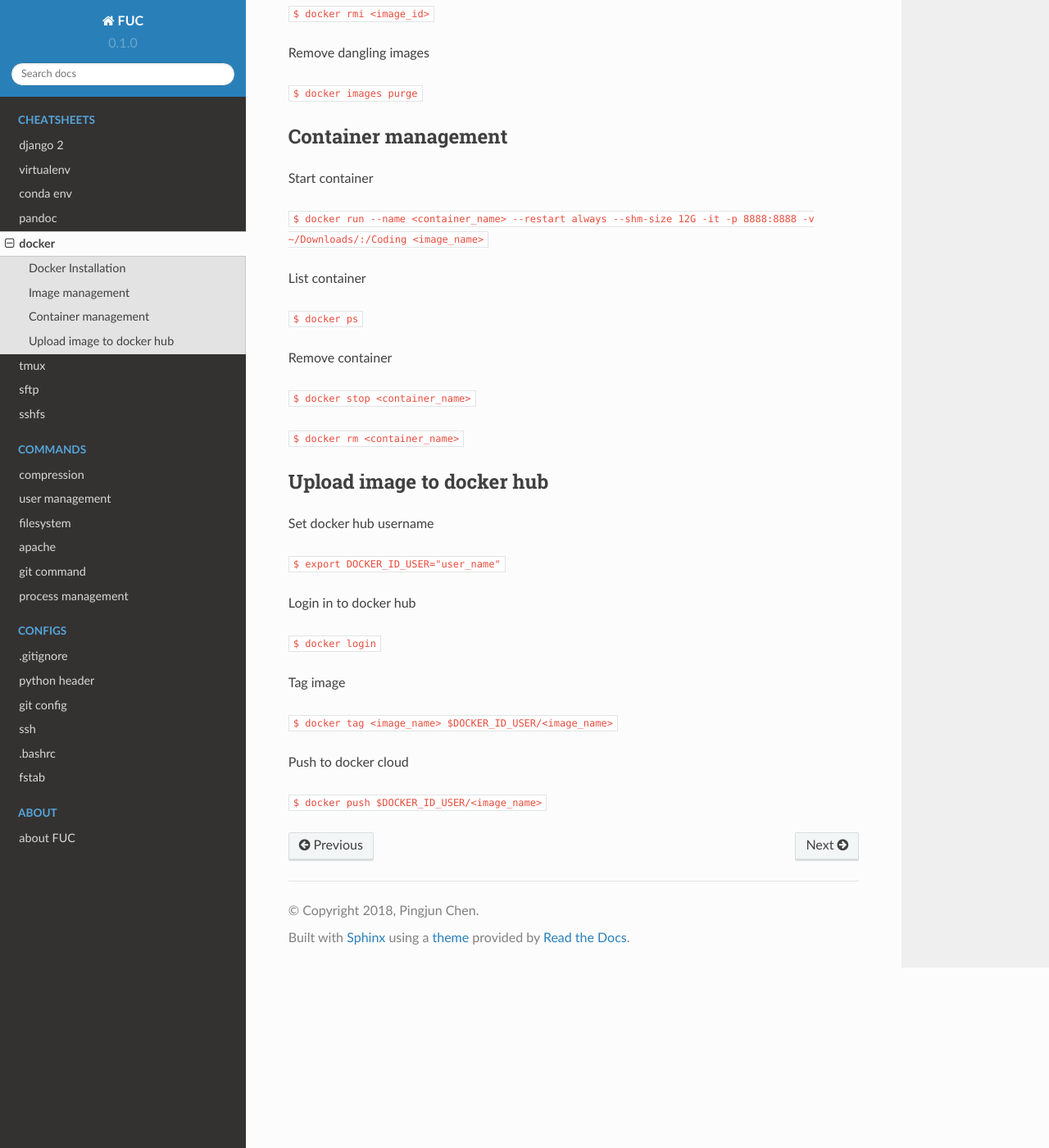
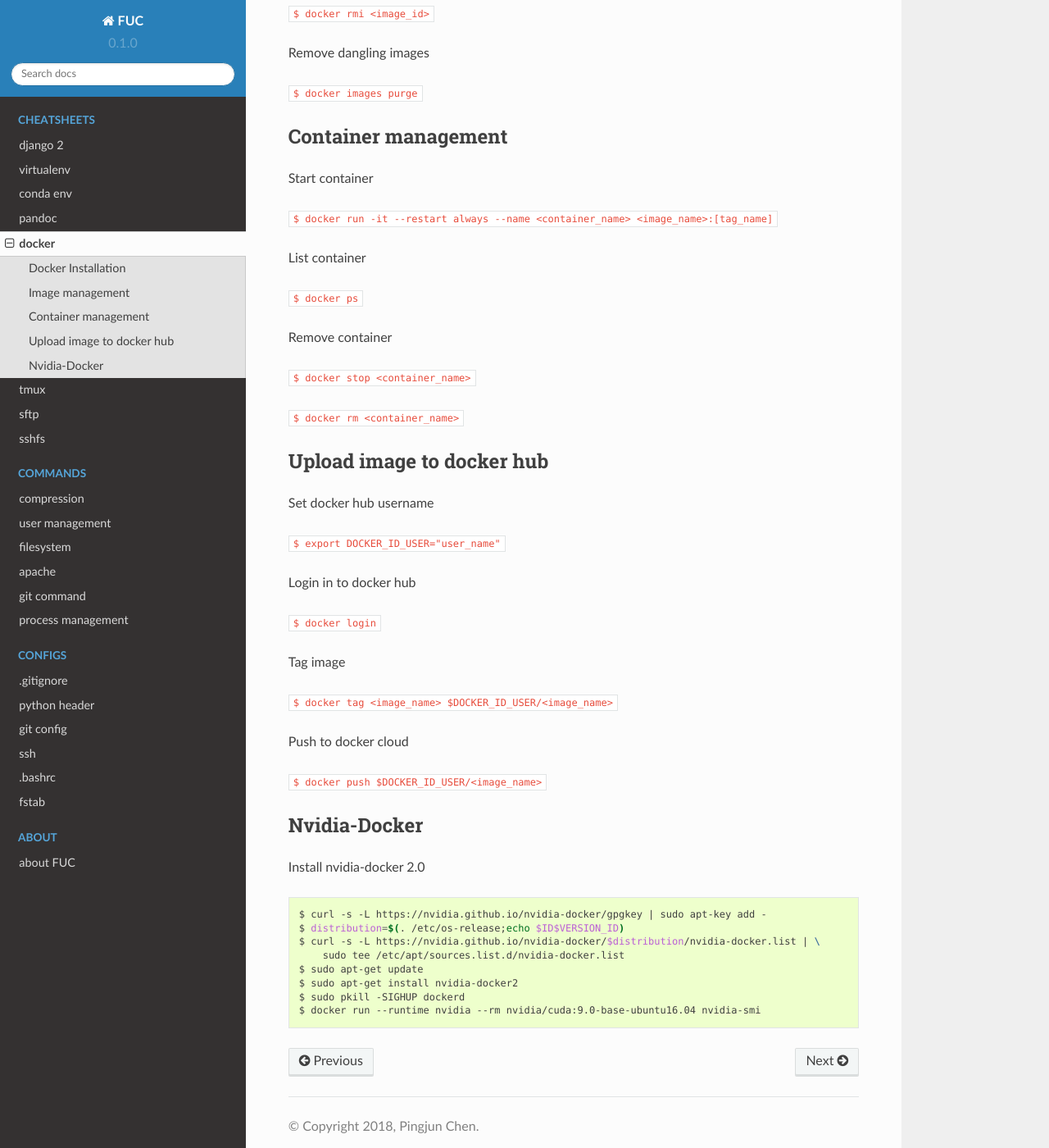
Before and after one commit to PingjunChen/FUC, a Sphinx documentation site: the page built from docs/docker.rst, in a window 1280 px wide and 1400 px high, scrolled down 1067 px. Shown: the whole window at 82% size. Built offline with Sphinx 7.4.7 and the Read the Docs theme 2.0.0, drawn with Linux system fonts in a browser that asks for light colours; some of the changed text lies outside the part shown.

Commit message:
update docker to add nvidia-docker

```diff
--- a/docs/docker.rst
+++ b/docs/docker.rst
@@ -27,7 +27,7 @@ Create **image** from `Dockerfile <https://docs.docker.com/engine/reference/buil
 
 Save image
 
-:code:`$ docker save <image_name>:[] <image_name>.tar`
+:code:`$ docker save <image_name>:[tag_name] <image_name>.tar`
 
 Load image
 
@@ -56,7 +56,7 @@ Container management
 
 Start container
 
-:code:`$ docker run --name <container_name> --restart always --shm-size 12G -it -p 8888:8888 -v ~/Downloads/:/Coding <image_name>`
+:code:`$ docker run -it --restart always --name <container_name> <image_name>:[tag_name]`
 
 List container
 
@@ -86,3 +86,20 @@ Tag image
 Push to docker cloud
 
 :code:`$ docker push $DOCKER_ID_USER/<image_name>`
+
+
+Nvidia-Docker
+--------
+
+Install nvidia-docker 2.0
+
+.. code-block:: bash
+
+    $ curl -s -L https://nvidia.github.io/nvidia-docker/gpgkey | sudo apt-key add -
+    $ distribution=$(. /etc/os-release;echo $ID$VERSION_ID)
+    $ curl -s -L https://nvidia.github.io/nvidia-docker/$distribution/nvidia-docker.list | \
+        sudo tee /etc/apt/sources.list.d/nvidia-docker.list
+    $ sudo apt-get update
+    $ sudo apt-get install nvidia-docker2
+    $ sudo pkill -SIGHUP dockerd
+    $ docker run --runtime nvidia --rm nvidia/cuda:9.0-base-ubuntu16.04 nvidia-smi
```
